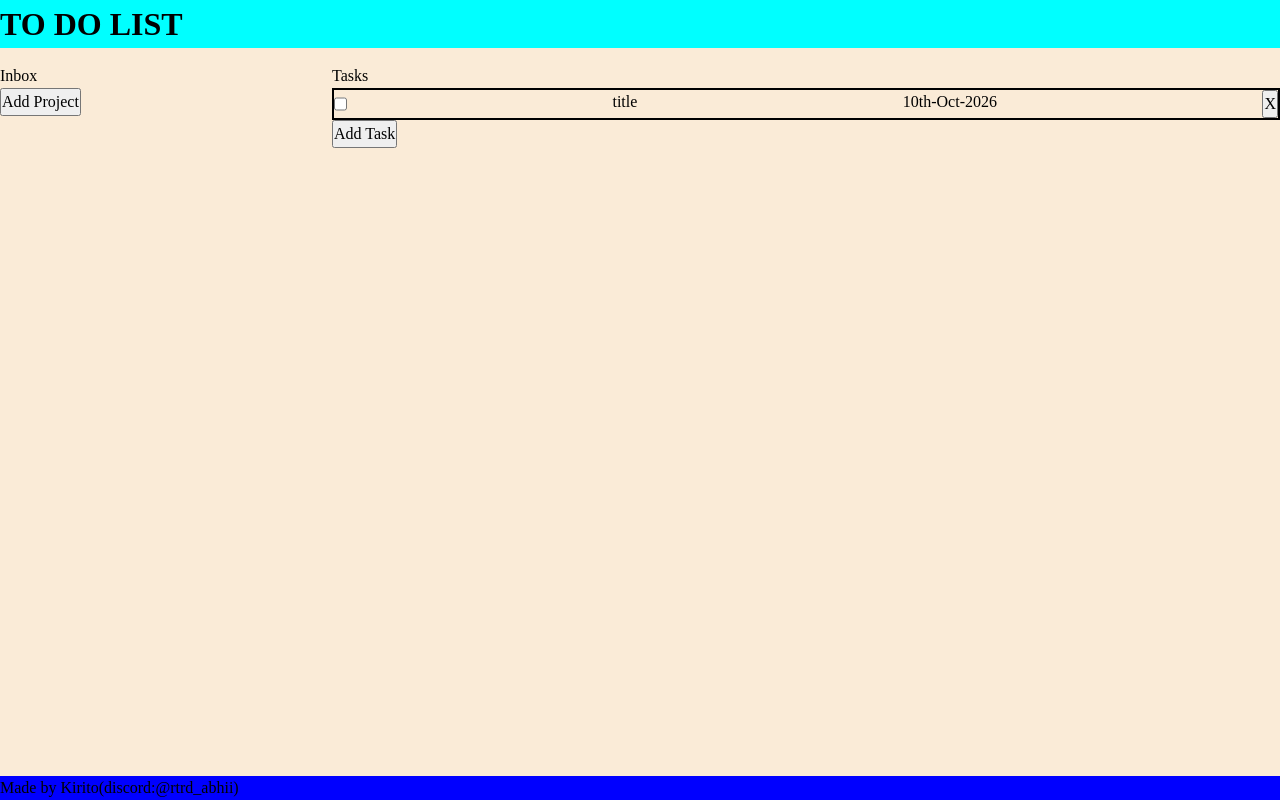
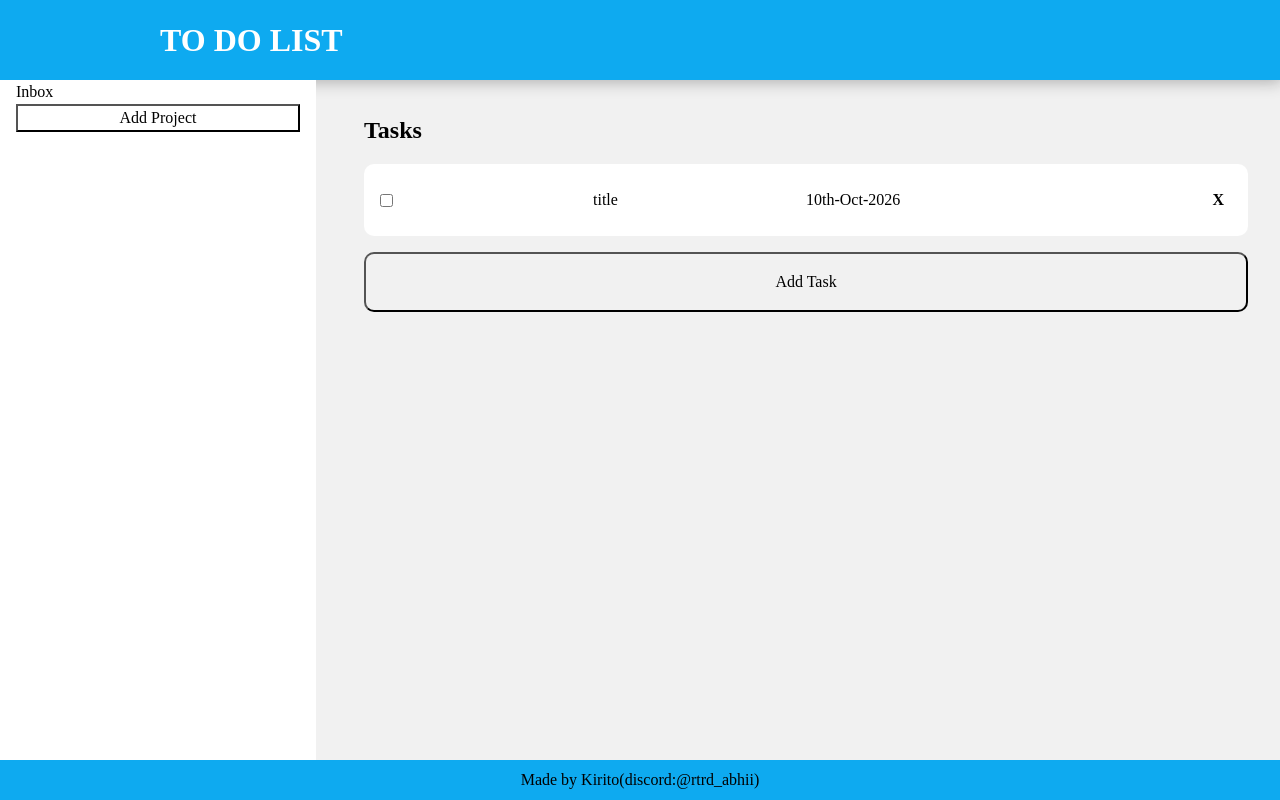
Before and after one commit to Kirito-exe/todo-list, a website built with webpack: page src/template.html in a window 1280 px wide. Built offline with nearby package versions, Linux system fonts and the light colour scheme.

Commit message:
looks working in progress and fixed a minor bug

```diff
--- a/src/modules/edit-task.js
+++ b/src/modules/edit-task.js
@@ -8,7 +8,7 @@ export function showDetails(pc,task){
     let date=dialog.querySelector("#due-date");
     let note=dialog.querySelector("#task-note");
     let priority = dialog.querySelector("#priority");
-    title.value= task.title;
+    title.value = task.title;
     desc.value = task.description;
     date.value = format(task.dueDate,"yyyy-MM-d");
     note.value = task.note;
@@ -26,6 +26,7 @@ export function showDetails(pc,task){
         task.title = title.value;
         task.description = desc.value;
         task.dueDate = new Date(date.value);
+        task.formattedDate = format(task.dueDate,"do-MMM-yyyy")
         task.note = note.value;
         let priorityStr = ""
         if (priority.value===0){
--- a/src/style.css
+++ b/src/style.css
@@ -1,28 +1,82 @@
-
+:root{
+    --header-color:#0EAAF0;
+}
+.body{
+    font-family:monospace;
+}
 .container{
     min-height: 100vh;
     display: grid;
     grid-template-columns: 1fr 3fr;
     grid-template-rows: min-content 1fr min-content ;
-    background-color: antiquewhite;
-    gap:1em
+    background-color: #f1f1f1;
+    column-gap:1em;
 }
 .header{
     grid-column: 1/3;
-    background-color: aqua;
+    background-color: var(--header-color);
+    padding: 1em 10em;
+    color: white;
+}
+.header{
+    box-shadow: 2px 2px 15px rgba(16, 16, 16, 0.3);
 }
 .footer{
     grid-column: 1/3;
-    background-color: blue;
+    background-color: var(--header-color);
+    display: flex;
+    justify-content: center;
+    align-items: center;
+    padding: 0.5em;
 }
-
+.whole-menu{
+    padding: 0em 1em;
+    background-color: white;
+}
 .menu-row{
     display: flex;
     justify-content: space-between;
 }
 
 .task-row{
+    display: grid;
+    grid-template-columns: repeat(4, 1fr);
+    justify-items: start;
+    padding: 1em;
+    background-color: white;
+    border-radius: 10px;
+    align-items: center;
+}
+.task-row button{
+    justify-self: end;
+    background:none;
+    border: none;
+    padding: 0.5em;
+    font-weight: bold;
+}
+.task-row button:hover{
+    background-color: red;
+    color: white;
+    border-radius: 5px;
+}
+.tasks{
     display: flex;
-    justify-content: space-between;
-    border: 2px solid black;
+    flex-direction: column;
+    gap:1em
 }
+#content{
+    padding: 2em;
+}
+.whole-menu >button,#content>button{
+    width: 100%;
+    background: none;
+}
+#content>button{
+    padding: 1em;
+    border-radius: 10px;
+}
+#content{
+    display: flex;
+    flex-direction: column;
+    gap:1em
+}
--- a/src/template.html
+++ b/src/template.html
@@ -20,7 +20,7 @@
             <button>Add Project</button>
         </div>
         <div id="content">
-            <div>Tasks</div>
+            <h2>Tasks</h2>
                 <div class="tasks">
 
                     </div>
```
